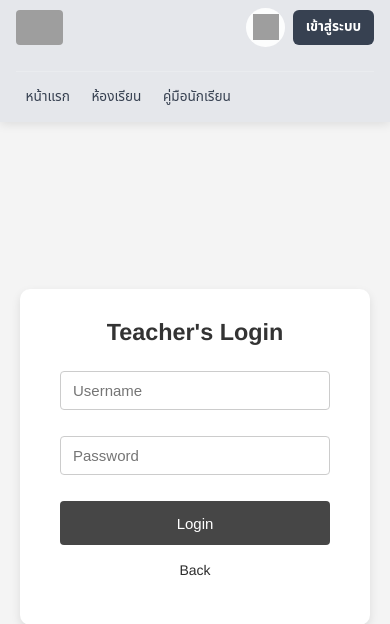
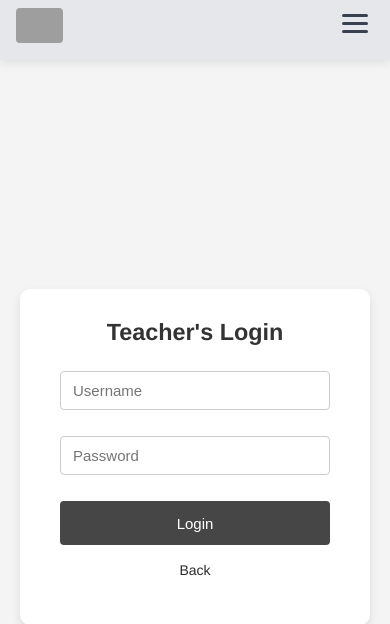
Before and after one commit to BackDooreDCIT/RWB-StudentReport, a PHP site: page /index.php?route=login in a window 390 px wide. Shown: the top 624 px of the page. Run offline with PHP 8.4, Linux system fonts and the light colour scheme; grey boxes are pictures that could not be loaded.

Commit message:
Limit navbar collapse to mobile widths

```diff
--- a/static/navbar.css
+++ b/static/navbar.css
@@ -24,12 +24,14 @@ body {
   align-items: center;
   justify-content: space-between;
   padding: 0.75rem 2rem;
-  gap: 2rem;
+  gap: 1.5rem;
+  flex-wrap: nowrap;
 }
 
 .navbar-brand {
   display: flex;
   align-items: center;
+  flex-shrink: 0;
 }
 
 .navbar-logo {
@@ -62,8 +64,9 @@ body {
   display: flex;
   align-items: center;
   gap: 0.5rem;
-  flex: 1;
+  flex: 1 1 auto;
   justify-content: center;
+  min-width: 0;
 }
 
 .navbar-item {
@@ -98,6 +101,7 @@ body {
   display: flex;
   align-items: center;
   gap: 1rem;
+  flex-shrink: 0;
 }
 
 .navbar-github {
@@ -165,7 +169,68 @@ body {
   transform: translateY(-2px);
 }
 
+.navbar-toggle {
+  display: none !important;
+  flex-direction: column;
+  gap: 5px;
+  background: transparent;
+  border: none;
+  cursor: pointer;
+  padding: 0.4rem;
+}
+
+/* Force desktop layout to keep the toggle hidden and the menu visible */
+@media (min-width: 901px) {
+  .navbar-container {
+    flex-wrap: nowrap !important;
+    gap: 1.5rem;
+  }
+
+  .navbar-toggle {
+    display: none !important;
+  }
+
+  .navbar-menu,
+  .navbar-actions {
+    display: flex !important;
+  }
+
+  .navbar-menu {
+    justify-content: flex-start;
+    gap: 0.75rem;
+    min-width: 0;
+  }
+
+  .navbar-actions {
+    gap: 0.75rem;
+  }
+}
+
+.navbar-toggle span {
+  display: block;
+  width: 26px;
+  height: 3px;
+  background: #374151;
+  border-radius: 2px;
+  transition: transform 0.3s ease, opacity 0.3s ease;
+}
+
 /* Mobile Responsive */
+@media (max-width: 1280px) {
+  .navbar-container {
+    padding: 0.75rem 1.5rem;
+    gap: 1.25rem;
+  }
+
+  .navbar-item {
+    padding: 0.55rem 1.1rem;
+  }
+
+  .navbar-btn {
+    padding: 0.55rem 1.2rem;
+  }
+}
+
 @media (max-width: 1024px) {
   .navbar-container {
     padding: 0.75rem 1rem;
@@ -182,14 +247,22 @@ body {
   }
 }
 
-@media (max-width: 768px) {
+@media (max-width: 900px) {
   .navbar-container {
     flex-wrap: wrap;
+    align-items: flex-start;
+    gap: 0.5rem;
     padding: 0.5rem 1rem;
   }
 
   .navbar-brand {
     flex: 1;
+    min-width: 0;
+  }
+
+  .navbar-toggle {
+    display: flex !important;
+    margin-left: auto;
   }
 
   .navbar-logo img {
@@ -200,23 +273,36 @@ body {
     font-size: 1rem;
   }
 
-  .navbar-menu {
-    order: 3;
+  .navbar-menu,
+  .navbar-actions {
+    display: none;
     width: 100%;
     justify-content: flex-start;
-    gap: 0.25rem;
-    margin-top: 0.5rem;
+    flex-direction: column;
+    align-items: stretch;
+    gap: 0.5rem;
+    border-top: 1px solid rgba(0, 0, 0, 0.08);
     padding-top: 0.5rem;
-    border-top: 1px solid rgba(255, 255, 255, 0.2);
+    background: #e5e7eb;
   }
 
   .navbar-item {
-    padding: 0.5rem 0.8rem;
-    font-size: 0.9rem;
+    padding: 0.75rem 0.9rem;
+    font-size: 0.95rem;
+    width: 100%;
   }
 
   .navbar-actions {
-    gap: 0.5rem;
+    flex-direction: column;
+    align-items: flex-start;
+    gap: 0.75rem;
+    padding-bottom: 0.25rem;
+  }
+
+  .navbar-actions .navbar-btn,
+  .navbar-actions .navbar-user,
+  .navbar-actions .navbar-github {
+    width: auto;
   }
 
   .navbar-github img {
@@ -232,6 +318,18 @@ body {
   .navbar-btn {
     padding: 0.5rem 1rem;
     font-size: 0.9rem;
+  }
+
+  .main-navbar:not(.is-open) .navbar-menu,
+  .main-navbar:not(.is-open) .navbar-actions {
+    display: none !important;
+  }
+
+  .main-navbar.is-open .navbar-menu,
+  .main-navbar.is-open .navbar-actions {
+    display: flex !important;
+    flex-direction: column;
+    align-items: stretch;
   }
 }
 
--- a/views/_header.php
+++ b/views/_header.php
@@ -16,7 +16,12 @@
           <span>RWB Student Report</span>
         </a>
       </div>
-      <div class="navbar-menu">
+      <button class="navbar-toggle" type="button" aria-expanded="false" aria-controls="navbar-menu" aria-label="Toggle navigation">
+        <span></span>
+        <span></span>
+        <span></span>
+      </button>
+      <div class="navbar-menu" id="navbar-menu">
         <?php if (!empty($_SESSION['user'])): ?>
           <a href="/?route=dashboard" class="navbar-item <?= ($route ?? '') === 'dashboard' ? 'active' : '' ?>">หน้าแรก</a>
           <a href="/?route=classroom" class="navbar-item <?= ($route ?? '') === 'classroom' ? 'active' : '' ?>">ห้องเรียน</a>
@@ -46,3 +51,16 @@
     </div>
   </nav>
   <div id="app">
+  <script>
+    document.addEventListener('DOMContentLoaded', function() {
+      var toggle = document.querySelector('.navbar-toggle');
+      var nav = document.querySelector('.main-navbar');
+
+      if (!toggle || !nav) return;
+
+      toggle.addEventListener('click', function() {
+        var isOpen = nav.classList.toggle('is-open');
+        toggle.setAttribute('aria-expanded', isOpen ? 'true' : 'false');
+      });
+    });
+  </script>
```
